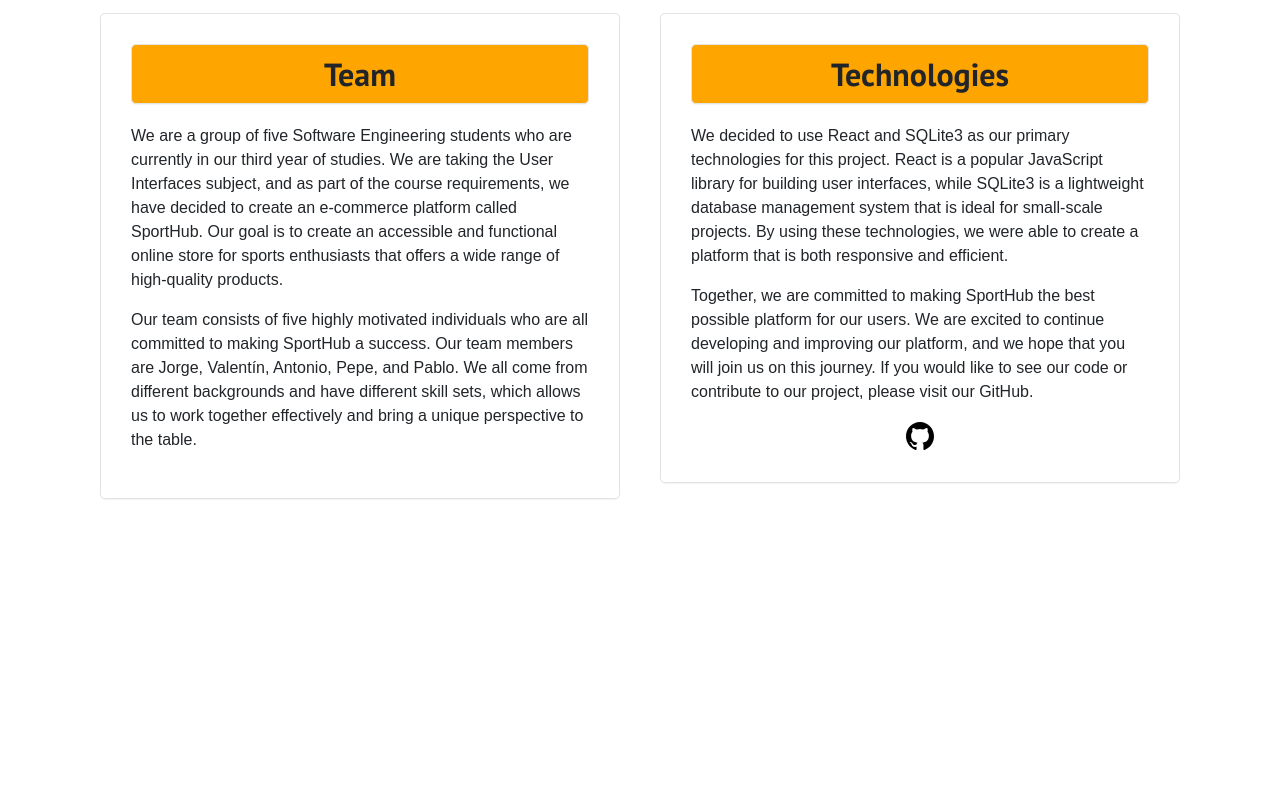
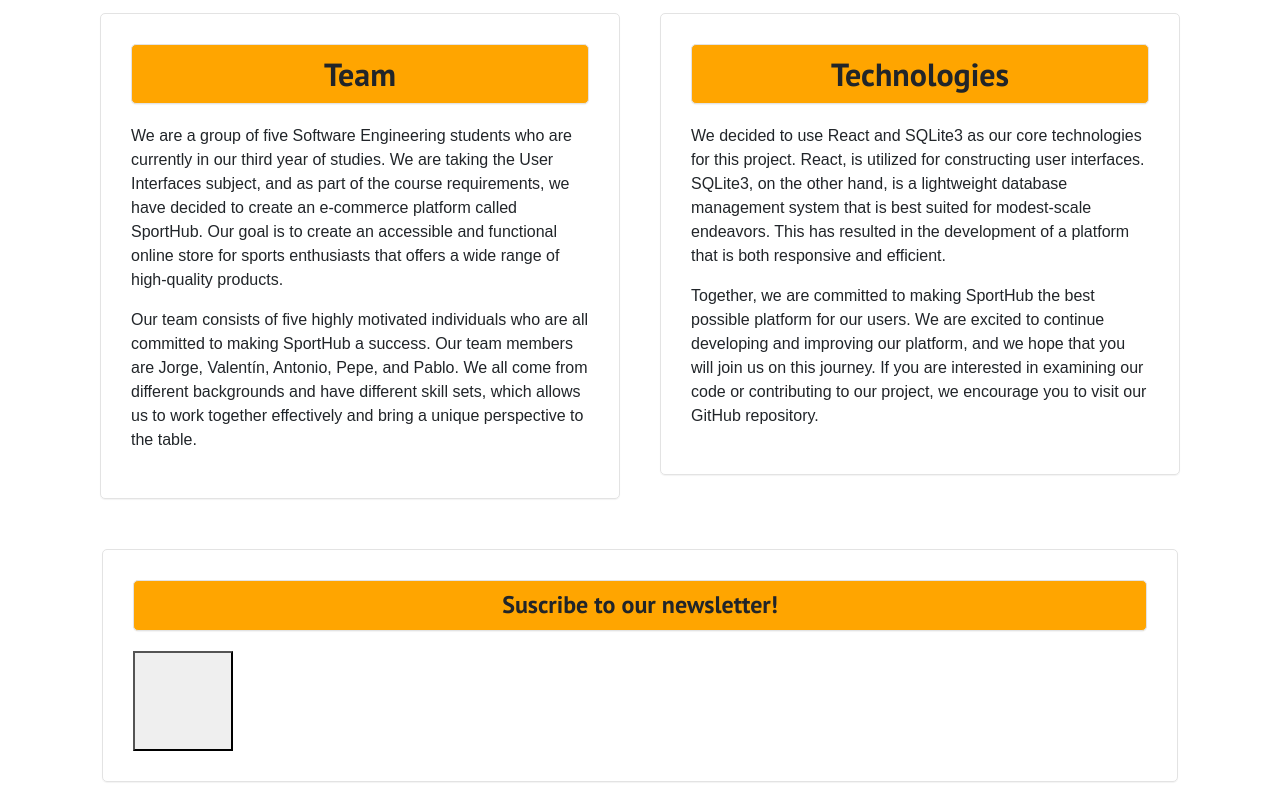
Before and after one commit to JCamacho4/sporthub_vercel, a React (Vite) app in the folder sporthubReact/: page /about-us in a window 1280 px wide. Shown: the part 1140-1942 px from the top of the page. Before the commit the page ends 1669 px from the top, so only its background shows below. Built offline with nearby package versions, Linux system fonts and the light colour scheme.

Commit message:
Added newsletter and search bar

```diff
--- a/sporthubReact/src/assets/styles/aboutUs.css
+++ b/sporthubReact/src/assets/styles/aboutUs.css
@@ -45,7 +45,6 @@ ion-icon {
     justify-content: center;
     text-decoration: none;
     color: #000;
-    margin-top: 10px;
 }
 
 .about-us-header {
@@ -58,3 +57,12 @@ ion-icon {
     margin: 0 auto;
     margin-bottom: 20px;
 }
+
+.mail-button{
+    height: 100px;
+    width: 100px;
+    display: flex;
+    align-items: center;
+    justify-content: center;
+    text-decoration: none;
+}
--- a/sporthubReact/src/assets/styles/home.css
+++ b/sporthubReact/src/assets/styles/home.css
@@ -5,20 +5,20 @@
     max-height: 400px;
 }
 
-.homeImagesSearch{
+.homeImagesSearch {
     text-align: center;
 }
 
-@media screen and (min-width: 300px){
-    #imagesContainer{
+@media screen and (min-width: 300px) {
+    #imagesContainer {
         width: 100%;
         height: 200px;
         align-items: center;
     }
 }
 
-@media screen and (min-width: 990px){
-    #imagesContainer{
+@media screen and (min-width: 990px) {
+    #imagesContainer {
         width: 100%;
         height: 400px;
         align-items: center;
@@ -26,21 +26,32 @@
 }
 
 
-#searchButton{
+#searchButton {
     color: black;
     background-color: #ffa500;
     border-color: black;
 }
 
-#searchButton:hover{
+#searchButton:hover {
     background-color: #ffa600ad;
 }
 
-#searchBar{
+#searchBar {
     border-color: black;
 }
 
 #searchBar:focus {
     box-shadow: 0px 0px 10px -2px #ffa500;
-        outline-width: 0px;
+    outline-width: 0px;
 }
+
+#categories:focus {
+    box-shadow: 0px 0px 10px -2px #ffa500;
+    outline-width: 0px;
+}
+
+#categories {
+    color: black;
+    border-color: black;
+    outline-width: 0px;
+}
--- a/sporthubReact/src/components/AboutUs.jsx
+++ b/sporthubReact/src/components/AboutUs.jsx
@@ -42,7 +42,7 @@ export default function AboutUs() {
 
 
       <div className="row align-items-start project-div">
-          <section className="col project-section">
+        <section className="col project-section">
           <h2 className="about-us-header">
             Team
           </h2>
@@ -64,20 +64,32 @@ export default function AboutUs() {
             Technologies
           </h2>
           <p>
-            We decided to use React and SQLite3 as our primary technologies for this project. React is a popular JavaScript
-            library for building user interfaces, while SQLite3 is a lightweight database management system that is ideal for
-            small-scale projects. By using these technologies, we were able to create a platform that is both responsive and efficient.
+            We decided to use React and SQLite3 as our core technologies for this project.
+            React, is utilized for constructing user interfaces.
+            SQLite3, on the other hand, is a lightweight database management system that is best suited for modest-scale endeavors.
+            This has resulted in the development of a platform that is both responsive and efficient.
           </p>
           <p>
             Together, we are committed to making SportHub the best possible platform for our users. We are excited to
             continue developing and improving our platform, and we hope that you will join us on this journey.
-            If you would like to see our code or contribute to our project, please visit our GitHub.
+            If you are interested in examining our code or contributing to our project, we encourage you to visit our GitHub repository.
           </p>
           <a id="about-us-ghub" href="https://github.com/4ntoniofr/sporthub">
             <ion-icon size="large" name="logo-github" />
           </a>
         </section>
       </div>
+
+      <section className="col project-section">
+          <h4 className="about-us-header">
+          <ion-icon className="arrow-newsletter" name="chevron-down-outline"/> Suscribe to our newsletter! <ion-icon className="arrow-newsletter" name="chevron-down-outline"/>
+          </h4>
+
+          <button className="mail-button">
+            <ion-icon id="mail-icon" name="mail-outline" />
+          </button>
+        </section>
+
     </div>
   );
 }
```
